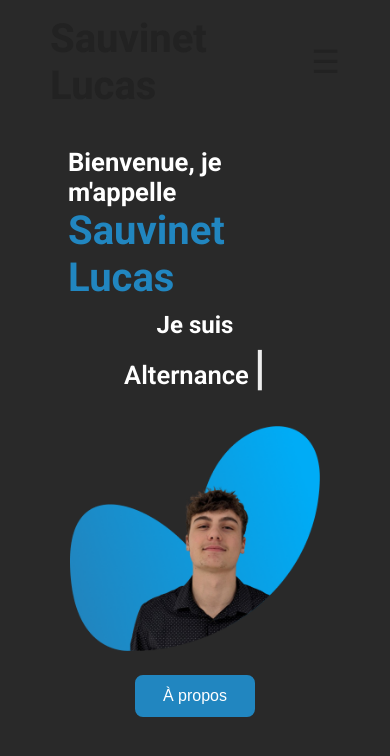
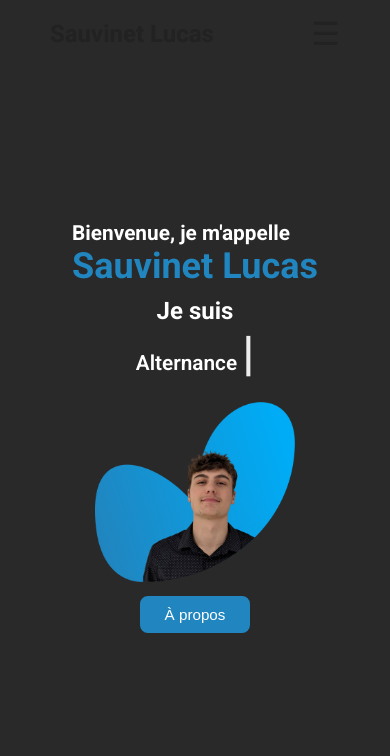
Before and after one commit to l-sauvinet/Portfolio, a Next.js app: page / in a window 390 px wide. Shown: the top 756 px of the page. Built offline with nearby package versions, Linux system fonts and the light colour scheme.

Commit message:
fix: update responsive

```diff
--- a/app/components/projects.tsx
+++ b/app/components/projects.tsx
@@ -9,6 +9,7 @@ export default function Projects() {
   return (
     <section className="projects">
         <div className="projects-content">
+            <div className="projects-inner">
                 <h2>{t.project}</h2>
                 <div className="projects-list">
                     <div className="projects-card hover-box">
@@ -33,6 +34,7 @@ export default function Projects() {
                     </div>
                 </div>
             </div>
+        </div>
 
     </section>
   );
--- a/app/styles/globals.css
+++ b/app/styles/globals.css
@@ -487,11 +487,17 @@ header {
   align-items: center;
 }
 
-.projects-content h2{
-  padding-left: 150px;
-  width: 100%;
+.projects-inner {
+  max-width: 1150px; /* même largeur que .projects-list */
+  padding-left: 0;
+  margin: 0 auto;
+}
+
+.projects-inner h2 {
   font-family: 'K2D', sans-serif;
   font-size: 45px;
+  margin-bottom: 30px;
+  text-align: left;
 }
 
 .projects-list{
@@ -799,6 +805,45 @@ header {
     padding: 20px;
   }
 }
+
+/* 📱 Très petits écrans (mobiles < 480px) */
+@media screen and (max-width: 480px) {
+  .logo {
+    font-size: 1.5rem;
+  }
+
+  .hero-title {
+    font-size: 1.3rem;
+  }
+
+  .highlight {
+    font-size: 36px;
+  }
+
+  .typing-effect {
+    font-size: 1.3rem;
+  }
+
+  .cursor {
+    font-size: 1.3rem;
+  }
+
+  .hero-content {
+    padding: 10px 15px;
+    gap: 20px;
+  }
+
+  .profil-picture img {
+    width: 200px;
+  }
+
+  .slide-button {
+    width: 110px;
+    font-size: 0.95rem;
+    padding: 8px 16px;
+  }
+}
+
 
 /* 🍔 Bouton burger : visible seulement sur mobile */
 .burger {
```
Lines whose indentation alone changed are shown as unchanged.
